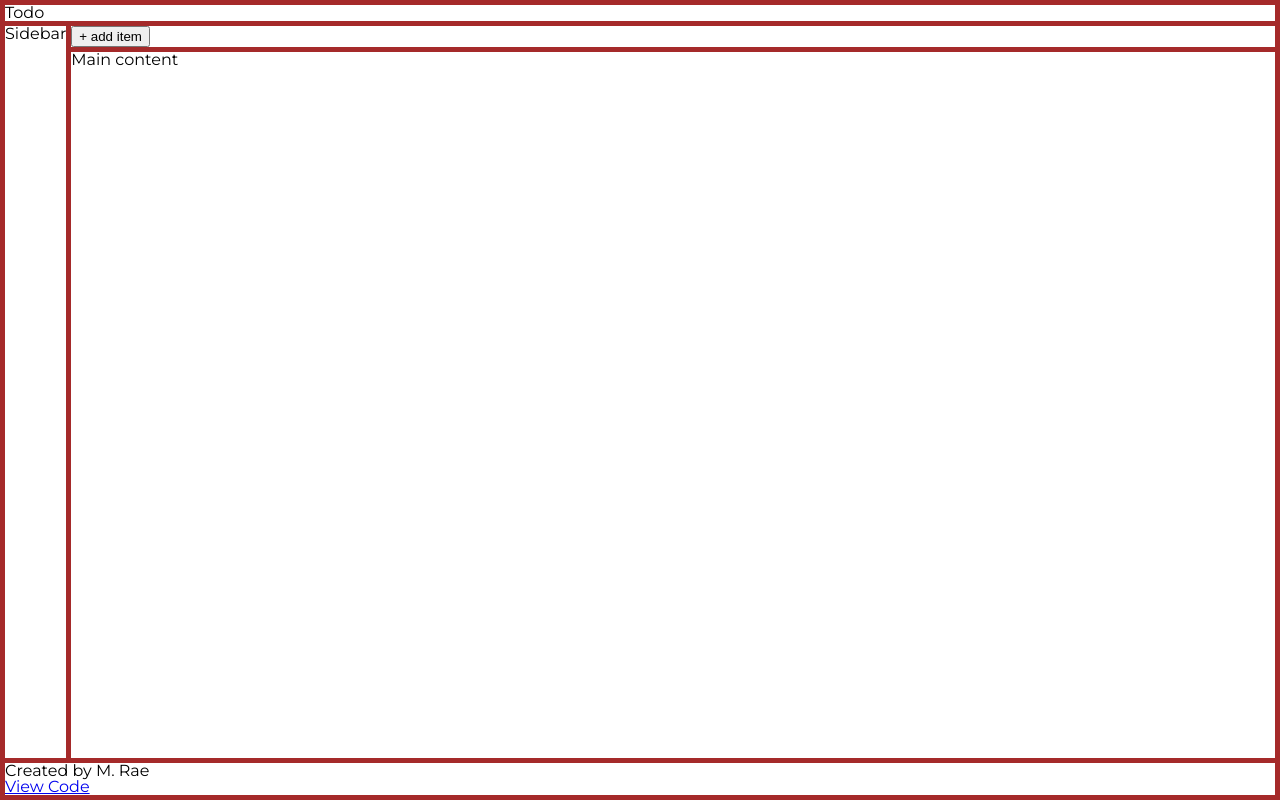
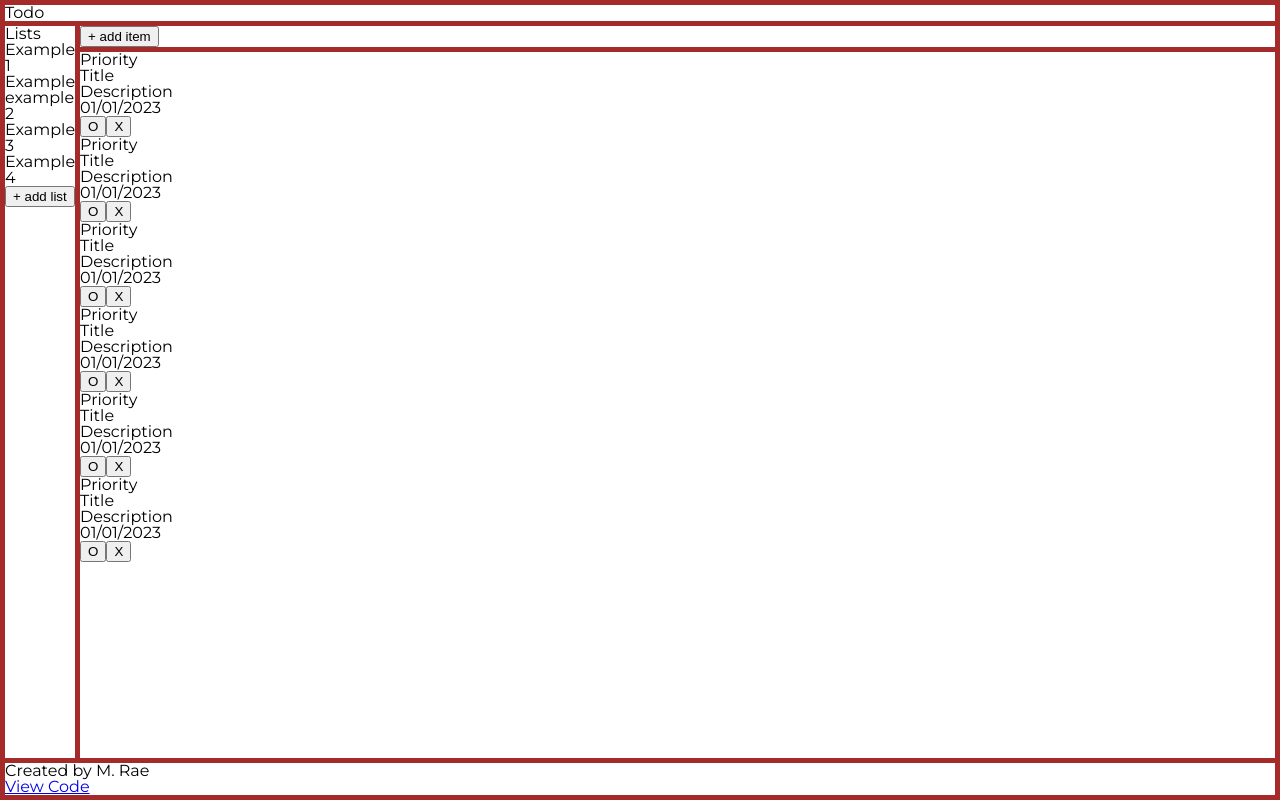
Before and after one commit to mattyjrae123/todo-list, a website built with webpack: page src/index.html in a window 1280 px wide. Built offline with nearby package versions, Linux system fonts and the light colour scheme.

Commit message:
Add dummy content for styling

```diff
--- a/src/index.html
+++ b/src/index.html
@@ -12,13 +12,25 @@
     <h1>Todo</h1>
   </header>
   <div id="sidebar">
-    Sidebar
+    <div>Lists</div>
+    <div>Example 1</div>
+    <div>Example example 2</div>
+    <div>Example 3</div>
+    <div>Example 4</div>
+    <button id="list-add-btn">+ add list</button>
   </div>
   <div id="li-add-wrapper">
-    <button id="li-add">+ add item</button>
+    <button id="li-add-btn">+ add item</button>
   </div>
   <div id="main-content">
-    Main content
+   <ul id="todo-list">
+    <li class="todo-li"><div class="li-priority">Priority</div><div class="li-title">Title</div><div class="li-description">Description</div><div class="li-date">01/01/2023</div><button class="li-complete">O</button><button class="li-delete">X</button></li>
+    <li class="todo-li"><div class="li-priority">Priority</div><div class="li-title">Title</div><div class="li-description">Description</div><div class="li-date">01/01/2023</div><button class="li-complete">O</button><button class="li-delete">X</button></li>
+    <li class="todo-li"><div class="li-priority">Priority</div><div class="li-title">Title</div><div class="li-description">Description</div><div class="li-date">01/01/2023</div><button class="li-complete">O</button><button class="li-delete">X</button></li>
+    <li class="todo-li"><div class="li-priority">Priority</div><div class="li-title">Title</div><div class="li-description">Description</div><div class="li-date">01/01/2023</div><button class="li-complete">O</button><button class="li-delete">X</button></li>
+    <li class="todo-li"><div class="li-priority">Priority</div><div class="li-title">Title</div><div class="li-description">Description</div><div class="li-date">01/01/2023</div><button class="li-complete">O</button><button class="li-delete">X</button></li>
+    <li class="todo-li"><div class="li-priority">Priority</div><div class="li-title">Title</div><div class="li-description">Description</div><div class="li-date">01/01/2023</div><button class="li-complete">O</button><button class="li-delete">X</button></li>
+   </ul>
   </div>
   <footer>
     <div>Created by M. Rae</div>
```
